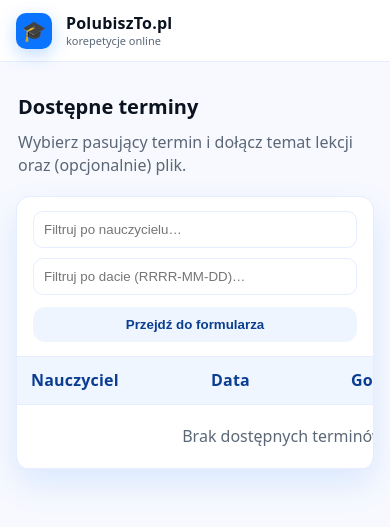
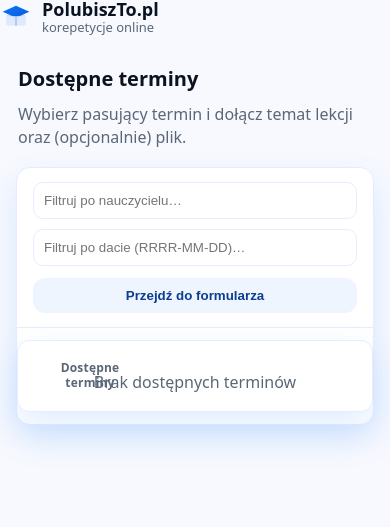
Before and after one commit to Bogdanaugustynski/Korepetycje-online, a Django app: page /uczen/dostepne_terminy/ in a window 390 px wide. Shown: the top 527 px of the page. Run offline with Django 5.2, Linux system fonts and the light colour scheme; the visitor is signed in with stand-in values (Sample User, id 1); data comes from the database, SQL or seed files in the repository; data that the repository does not hold is empty.

Commit message:
Uczeń: poprawiony HTML dostępnych terminów (mobile friendly + brand include)

```diff
--- a/panel/templates/uczen/dostepne_terminy.html
+++ b/panel/templates/uczen/dostepne_terminy.html
@@ -26,26 +26,8 @@
     html,body{margin:0;padding:0;background:var(--bg);color:var(--ink);
       font-family:system-ui,-apple-system,Segoe UI,Roboto,Ubuntu,"Helvetica Neue",Arial,"Noto Sans",sans-serif;line-height:1.45}
 
-    /* --- Nagłówek z brandingiem PolubiszTo.pl --- */
-    header.brand{
-      position:sticky; top:0; z-index:50;
-      background:linear-gradient(180deg,#fff,rgba(255,255,255,.96));
-      border-bottom:1px solid var(--line);
-      backdrop-filter:saturate(180%) blur(6px);
-    }
-    .brand-wrap{max-width:var(--maxw);margin:0 auto;display:flex;align-items:center;gap:14px;padding:12px 16px}
-    .brand-logo{
-      width:36px;height:36px;border-radius:10px;background:var(--brand);
-      display:grid;place-items:center;box-shadow:0 6px 18px rgba(11,116,255,.25)
-    }
-    .brand-logo:before{content:"🎓";filter:grayscale(0);font-size:20px;color:#fff}
-    .brand-text{display:flex;flex-direction:column}
-    .brand-title{font-weight:800;letter-spacing:.2px}
-    .brand-sub{color:var(--muted);font-size:12px;margin-top:-2px}
-
     /* --- Kontener --- */
     .wrap{max-width:var(--maxw);margin:0 auto;padding:20px 16px 40px}
-
     h1{font-size:clamp(20px,4vw,28px);margin:10px 2px}
     .lead{color:var(--muted);margin:4px 2px 18px}
 
@@ -55,9 +37,7 @@
       box-shadow:var(--shadow);
     }
     .card-head{display:flex;align-items:center;justify-content:space-between;gap:12px;padding:14px 16px;border-bottom:1px solid var(--line)}
-    .search{
-      display:flex; gap:10px; align-items:center; flex-wrap:wrap;
-    }
+    .search{display:flex; gap:10px; align-items:center; flex-wrap:wrap;}
     .input{
       background:#fff;border:1px solid var(--line);border-radius:10px;padding:10px 12px;min-width:230px;
       outline:none;transition:border .15s ease;
@@ -73,7 +53,7 @@
     .btn-ghost{background:#eef5ff;color:#0b3d91}
     .btn-ghost:hover{background:#e1ecff}
 
-    /* --- Tabela --- */
+    /* --- Tabela (desktop) --- */
     .table-wrap{overflow:auto}
     table{border-collapse:collapse;width:100%}
     th,td{padding:12px 14px;text-align:left}
@@ -86,16 +66,11 @@
     .teacher{font-weight:700}
     .when{white-space:nowrap}
     .act{display:flex;gap:10px;flex-wrap:wrap}
-
     .btn-book{
       background:var(--ok);color:#fff;border-radius:10px;padding:8px 12px;font-weight:700;border:none;cursor:pointer
     }
     .btn-book:hover{background:#1ea34f}
-
-    /* --- Pusta lista --- */
-    .empty{
-      padding:20px;text-align:center;color:var(--muted)
-    }
+    .empty{padding:20px;text-align:center;color:var(--muted)}
 
     /* --- Formularz --- */
     .form-card{
@@ -111,36 +86,63 @@
     input[type="text"]:focus, input[type="file"]:focus{border-color:var(--brand)}
     .hint{color:var(--muted);font-size:12px;margin-top:4px}
     .hidden{display:none}
-
     .form-actions{display:flex;gap:10px;flex-wrap:wrap;margin-top:10px}
     .btn-cancel{background:#fee2e2;color:#991b1b;border-radius:10px;padding:10px 14px;font-weight:700;border:none;cursor:pointer}
     .btn-cancel:hover{background:#fecaca}
 
-    /* --- Responsywność / „kafelki” dla małych ekranów --- */
+    /* --- Mobilny tryb kart (bez poziomego scrolla) --- */
     @media (max-width: 720px){
       .form-grid{grid-template-columns:1fr}
-      .brand-title{font-size:16px}
-      .brand-sub{font-size:11px}
       .card-head{align-items:stretch;flex-direction:column}
-      th:nth-child(1), td:nth-child(1){min-width:180px}
-      th:nth-child(2), td:nth-child(2),
-      th:nth-child(3), td:nth-child(3){min-width:140px}
-      .act{justify-content:flex-start}
+      .table-wrap{overflow:visible}
+
+      /* chowamy thead, każdy wiersz jako osobna karta */
+      table thead{
+        position:absolute; left:-9999px; top:-9999px; height:0; width:0; overflow:hidden;
+      }
+      table, tbody, tr, td { display:block; width:100% }
+      tbody tr{
+        border:1px solid var(--line);
+        border-radius:12px;
+        box-shadow: var(--shadow);
+        background:#fff;
+        padding:10px 12px;
+        margin:12px 0;
+      }
+      tbody tr:hover{ background:#fff } /* hover off na mobile */
+
+      td{
+        border:none;
+        border-bottom:1px solid var(--line);
+        padding:10px 6px 10px 120px; /* miejsce na etykietę */
+        position:relative;
+        min-height:42px;
+      }
+      td:last-child{ border-bottom:none; padding-bottom:6px }
+
+      /* Etykieta kolumny */
+      td::before{
+        content: attr(data-label);
+        position:absolute;
+        left:10px; top:10px;
+        width:100px;
+        color:var(--muted);
+        font-size:12px;
+        font-weight:700;
+        letter-spacing:.2px;
+        line-height:1.2;
+      }
+
+      .teacher{ font-weight:800 }
+      .act{ display:block; margin-top:4px }
+      .btn-book{ width:100%; padding:12px }
     }
   </style>
 </head>
 <body>
 
-  <!-- Nagłówek: logo + nazwa zgodnie z naszym standardem (103) -->
-  <header class="brand">
-    <div class="brand-wrap">
-      <div class="brand-logo" aria-hidden="true"></div>
-      <div class="brand-text">
-        <div class="brand-title">PolubiszTo.pl</div>
-        <div class="brand-sub">korepetycje online</div>
-      </div>
-    </div>
-  </header>
+  <!-- Nagłówek: wspólny brand -->
+  {% include "partials/brand.html" %}
 
   <main class="wrap">
     <h1>Dostępne terminy</h1>
@@ -169,10 +171,12 @@
           <tbody>
             {% for t in terminy %}
             <tr>
-              <td class="teacher">{{ t.nauczyciel.first_name }} {{ t.nauczyciel.last_name }}</td>
-              <td class="when">{{ t.data }}</td>
-              <td class="when">{{ t.godzina }}</td>
-              <td class="act">
+              <td class="teacher" data-label="Nauczyciel">
+                {{ t.nauczyciel.first_name }} {{ t.nauczyciel.last_name }}
+              </td>
+              <td class="when" data-label="Data">{{ t.data }}</td>
+              <td class="when" data-label="Godzina">{{ t.godzina }}</td>
+              <td class="act" data-label="Akcja">
                 <button class="btn-book" type="button"
                         onclick="showForm('{{ t.id }}','{{ t.data }} {{ t.godzina }}','{{ t.nauczyciel.id }}','{{ t.nauczyciel.first_name }} {{ t.nauczyciel.last_name }}')">
                   Zarezerwuj
@@ -181,7 +185,7 @@
             </tr>
             {% empty %}
             <tr>
-              <td class="empty" colspan="4">Brak dostępnych terminów</td>
+              <td class="empty" data-label="Dostępne terminy" colspan="4">Brak dostępnych terminów</td>
             </tr>
             {% endfor %}
           </tbody>
@@ -235,7 +239,6 @@
       picked.textContent = `Wybrano: ${opis} — ${nauczycielName}`;
 
       scrollToForm();
-      // Ustaw focus na temat, żeby uczeń mógł od razu pisać
       setTimeout(() => { const t = document.getElementById('temat'); if(t) t.focus(); }, 120);
     }
 
@@ -255,7 +258,7 @@
       window.scrollTo({ top: y, behavior: 'smooth' });
     }
 
-    // Prosty filtr po nauczycielu i dacie (klientowo)
+    // Filtr po nauczycielu i dacie (klientowo)
     function filterRows(){
       const qTeacher = (document.getElementById('filterTeacher').value || '').toLowerCase().trim();
       const qDate = (document.getElementById('filterDate').value || '').toLowerCase().trim();
```
